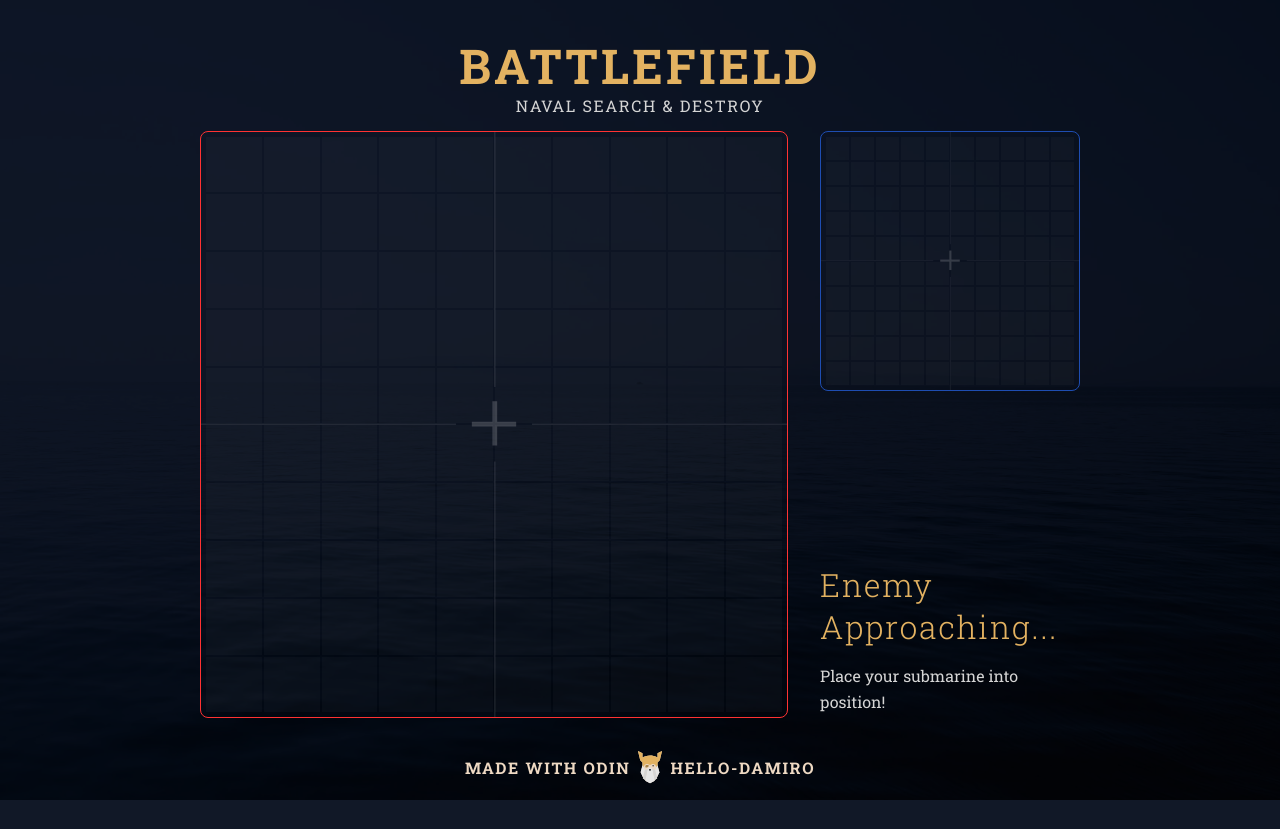
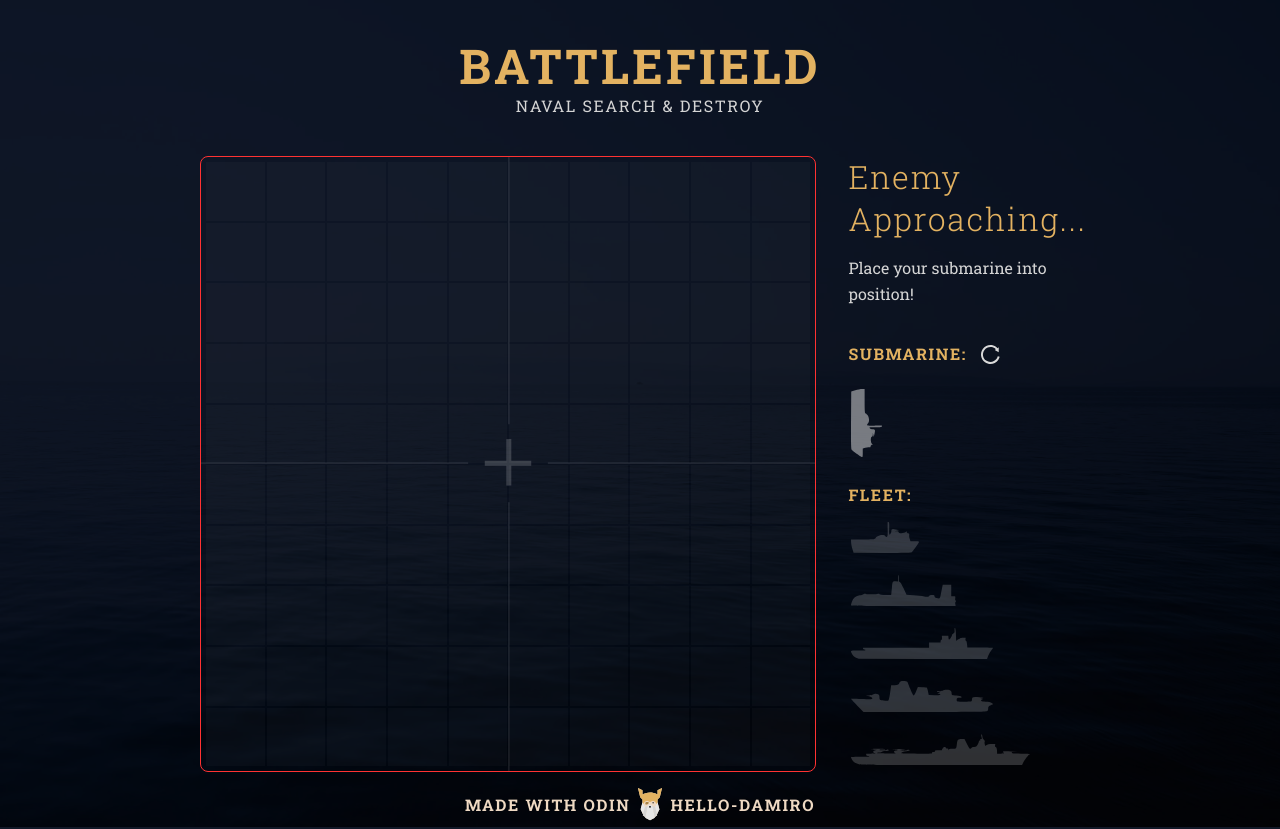
Before and after one commit to hello-damiro/battlefield, a website built with webpack: page src/template.html in a window 1280 px wide. Before the commit the page ends 800 px from the top, so only its background shows below. Built offline with nearby package versions, Linux system fonts and the light colour scheme.

Commit message:
vertical on rotate

```diff
--- a/src/index.js
+++ b/src/index.js
@@ -4,6 +4,7 @@ import { createMap } from './js/create-map';
 
 const map = $('.main-map');
 const miniMap = $('.monitor-map');
+const shipsLineup = $('.ship-lineup ul');
 const grid = 10;
 
 createMap(map, grid);
@@ -12,7 +13,19 @@ createMap(miniMap, grid, true).disableCells();
 const cells = _$('.cell');
 cells.forEach((cell) => {
     cell.addEventListener('click', () => {
-        cell.classList.add('hit');
+        cell.classList.add('miss'); // hit/red or miss/blue
         cell.classList.add('no-click');
     });
 });
+
+function positionShip() {}
+
+function listShips() {}
+
+// const ships = [
+//     { type: carrier, space: 5 },
+//     { type: battleship, space: 4 },
+//     { type: cruiser, space: 4 },
+//     { type: submarine, space: 3 },
+//     { type: destroyer, space: 2 },
+// ];
--- a/src/js/create-map.js
+++ b/src/js/create-map.js
@@ -18,6 +18,8 @@ export const createMap = (div, length, monitor) => {
     function createCell(parent) {
         const cell = document.createElement('div');
         cell.classList.add('cell');
+        const nucleus = document.createElement('div');
+        cell.appendChild(nucleus);
         parent.appendChild(cell);
     }
 
--- a/src/styles/style.css
+++ b/src/styles/style.css
@@ -59,7 +59,7 @@ a:hover {
 }
 
 header {
-    margin-top: 42px;
+    margin: 42px 0;
     display: flex;
     flex-direction: column;
     gap: 8px;
@@ -168,9 +168,16 @@ main {
     flex-direction: column;
 }
 
+.configure-ship .ship {
+    /* background-color: red; */
+    background-size: auto;
+    height: 37px;
+    display: block;
+}
+
 .current-ship {
     display: flex;
-    margin-top: 32px;
+    margin: 32px 0 16px 0;
     align-items: center;
 }
 
@@ -194,11 +201,11 @@ main {
 .ship-lineup li {
     margin-top: 16px;
     opacity: 0.4;
+    height: 37px;
 }
 
 .ship {
     height: 37px;
-    background: red;
     display: block;
 }
 
@@ -237,6 +244,12 @@ main {
     aspect-ratio: 2/1;
 }
 
+.vertical-show {
+    transform: rotate(90deg);
+    transform-origin: bottom left;
+    margin-top: -37px;
+}
+
 .vertical {
     transform: rotate(90deg);
     transform-origin: top left;
--- a/src/template.html
+++ b/src/template.html
@@ -17,31 +17,33 @@
         <main>
             <div class="main-map"></div>
             <div class="cockpit">
-                <div class="monitor-map"></div>
+                <div class="monitor-map hidden"></div>
                 <div class="configure-ship">
                     <div>
                         <h3>Enemy Approaching...</h3>
                         <em>Place your submarine into position!</em>
-                        <div class="current-ship hidden">
+                        <div class="current-ship">
                             <h4>Submarine:</h4>
                             <div class="rotate"></div>
                         </div>
                     </div>
-                    <div class="ship submarine hidden"></div>
+                    <div class="ship">
+                        <div class="destroyer vertical-show"></div>
+                    </div>
                 </div>
-                <div class="ship-lineup hidden">
+                <div class="ship-lineup">
                     <h4>Fleet:</h4>
                     <ul>
-                        <li class="ship carrier"></li>
-                        <li class="ship battleship"></li>
-                        <li class="ship cruiser"></li>
-                        <li class="ship destroyer"></li>
+                        <li class="destroyer"></li>
+                        <li class="submarine"></li>
+                        <li class="cruiser"></li>
+                        <li class="battleship"></li>
+                        <li class="carrier"></li>
                     </ul>
                 </div>
             </div>
         </main>
         <footer>
-
             <h4><a href="https://theodinproject.com">Made with Odin</a></h4>
             <div class="odin" href="https://theodinproject.com"></div>
             <h4><a href="https://github.com/hello-damiro/">Hello-Damiro</a></h4>
```
